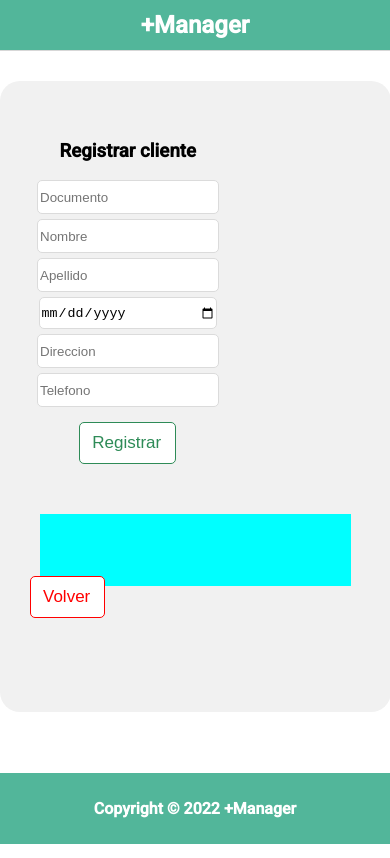
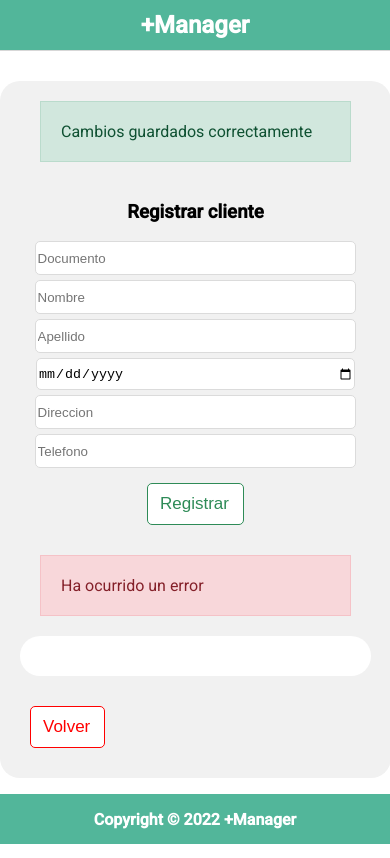
Before and after one commit to Alexis-P252/PreLab, an Angular app: page /clients in a window 390 px wide. Built offline with nearby package versions, Linux system fonts and the light colour scheme.

Commit message:
Fix styles in clients view and delete client function

```diff
--- a/src/app/card/card.component.css
+++ b/src/app/card/card.component.css
@@ -2,6 +2,7 @@
 
 .card {
     display: flex;
+    flex-direction: column;
     align-items: center;
     justify-content: center;
     box-shadow: 0 4px 8px 0 rgba(0, 0, 0, 0.2);
@@ -12,5 +13,16 @@
     cursor: pointer;
     border-radius: 15px;
     color:white;
-     font-family: 'Poppins', sans-serif;
-    }
+    font-family: 'Poppins', sans-serif;
+    transition: all 0.1s;
+}
+
+.icon {
+    width: fit-content;
+    height: fit-content;
+    font-size: 100px;
+}
+
+.card:hover {
+    background-color: #4d91c5;
+}
--- a/src/app/card/card.component.html
+++ b/src/app/card/card.component.html
@@ -1,6 +1,6 @@
 <div class="card">
+    <mat-icon *ngIf="title == 'Clientes'" class="icon">account_circle</mat-icon>
+    <mat-icon *ngIf="title == 'Productos'" class="icon">category</mat-icon>
+    <mat-icon *ngIf="title == 'Ventas'" class="icon">shopping_cart</mat-icon>
     <h3>{{title}}</h3>
-    <mat-icon *ngIf="title == 'Clientes'">account_circle</mat-icon>
-    <mat-icon *ngIf="title == 'Productos'">category</mat-icon>
-    <mat-icon *ngIf="title == 'Ventas'">shopping_cart</mat-icon>
 </div>
--- a/src/app/client-crud/client-crud.component.css
+++ b/src/app/client-crud/client-crud.component.css
@@ -2,11 +2,11 @@
     display: flex;
     flex-direction: column;
     width: 90%;
-    height: 70%;
     background: rgb(241, 241, 241);
     margin-right: auto;
     margin-left: auto;
     margin-top: 30px;
+    margin-bottom: 30px;
     border-radius: 20px;
     padding: 20px;
 }
@@ -14,10 +14,29 @@
 .list {
     display: flex;
     flex-direction: column;
-    background-color: aqua;
+    background: white;
     margin: 20px;
     width: 100%;
     height: 100%;
+    border-radius: 20px;
+}
+
+li {
+    border-bottom: 1px solid rgb(228, 228, 228);
+    margin: 0px 20px 5px 20px;
+    list-style-type: none;
+    cursor: pointer;
+}
+
+ul {
+    margin: 0;
+    padding: 20px;
+}
+
+.button-container {
+    display: flex;
+    align-items: center;
+    justify-content: center;
 }
 
 .create-edit{
@@ -32,6 +51,23 @@
     margin: 20px;
 }
 
+.spacer {
+    height: 50px;
+    width: 100%;
+}
+
 #editOrDelete {
     display: none;
 }
+
+@media screen and (max-width: 600px) {
+    .create-edit{
+        flex-direction: column;
+        align-items: center;
+        justify-content: center;
+    }
+
+    .modifications{
+        width: 90%;
+    }
+    }
--- a/src/app/client-crud/client-crud.component.html
+++ b/src/app/client-crud/client-crud.component.html
@@ -1,4 +1,7 @@
 <div class="container" ng-Init="listClients()">
+  <div class="success-alert">
+    Cambios guardados correctamente
+  </div>
   <div class="create-edit">
     <div class="modifications">
       <h3>Registrar cliente</h3>
@@ -68,12 +71,17 @@
       name="telefono"
       [(ngModel)]="currentClient.telefono"
     />
-    <button class="btn-green" (click)="onEditClient()">Editar</button>
-    <button class="btn-red" (click)="onDeleteClient()">Eliminar</button>
-    <button class="btn-red" (click)="hideEditOrDelete()">Ocultar</button>
+    <div class="button-container">
+      <button class="btn-green" (click)="onEditClient()">Editar</button>
+      <button class="btn-red" (click)="deleteClient()">Eliminar</button>
+      <button class="btn-grey" (click)="hideEditOrDelete()">Ocultar</button>
+    </div>
 
     </div>
 
+  </div>
+  <div class="error-alert">
+    Ha ocurrido un error
   </div>
   <div class="create-edit">
     <div class="list" >
@@ -90,3 +98,4 @@
 
   <button routerLink="" class="btn-red">Volver</button>
 </div>
+<div class="spacer"></div>
--- a/src/app/client-crud/client-crud.component.ts
+++ b/src/app/client-crud/client-crud.component.ts
@@ -46,12 +46,34 @@ export class ClientCrudComponent implements OnInit {
       direccion: "",
       telefono: "",
     }
+
+    //RECARGAR LISTA DE CLIENTES
+    this.listClients();
   }
 
-  onDeleteClient = () => {
+  //ELIMINAR CLIENTE
+  deleteClient(){
+    // OBTENGO EL ARREGLO DE CLIENTES DEL LOCAL STORAGE
+    this.clientes = JSON.parse(localStorage.getItem("clientes") || "[]");
 
+    //BUSCO EL CLIENTE A ELIMINAR
+    let index = this.clientes.findIndex(client => client.id == this.currentClient.id);
+
+    //ELIMINO EL CLIENTE
+    this.clientes[index].borrado = true;
+
+    //GUARDO EL ARREGLO DE CLIENTES EN EL LOCAL STORAGE
+    localStorage.setItem("clientes", JSON.stringify(this.clientes));
+
+    //RECARGO LA LISTA DE CLIENTES
+    this.listClients();
+
+    //ESCONDO EL FORMULARIO DE EDICION O BORRADO
+    this.hideEditOrDelete();
   }
 
+
+  //EDITAR CLIENTE
   onEditClient = () => {
     let obj: Cliente = this.clientes.find(o => o.id === this.currentClient.id)!;
     obj.documento = this.currentClient.documento;
@@ -66,6 +88,8 @@ export class ClientCrudComponent implements OnInit {
 
   }
 
+
+  //SELECCIONAR CLIENTE
   selectClient(client: Cliente){
 
     // HAGO UNA COPIA DEL CLIENTE SELECCIONADO EN LA LISTA
@@ -75,15 +99,17 @@ export class ClientCrudComponent implements OnInit {
 
   }
 
+  //LISTAR CLIENTES
   listClients(){
     // OBTENGO EL ARREGLO DE CLIENTES DEL LOCAL STORAGE
     this.clientes = JSON.parse(localStorage.getItem("clientes") || "[]");
+    this.clientes = this.clientes.filter(client => client.borrado == false);
   }
 
+  //ESCONDER FORMULARIO DE EDICION O BORRADO
   hideEditOrDelete(){
     document.getElementById("editOrDelete")!.style.display = "none";
   }
-
 
 
   constructor() { }
--- a/src/app/cliente.ts
+++ b/src/app/cliente.ts
@@ -6,6 +6,7 @@ export class Cliente {
     fecha_nac: Date;
     direccion: string;
     telefono: string;
+    borrado: boolean;
 
 
     constructor(documento: string, nombre: string, apellido: string, fecha_nac: Date, direccion: string, telefono: string, id: Number) {
@@ -16,6 +17,7 @@ export class Cliente {
         this.fecha_nac = fecha_nac;
         this.direccion = direccion;
         this.telefono = telefono;
+        this.borrado = false;
     }
 
 
--- a/src/app/footer/footer.component.css
+++ b/src/app/footer/footer.component.css
@@ -8,6 +8,10 @@
 footer{
     background-color: #52B69A;
     position: fixed;
+    display: flex;
+    align-items: center;
+    justify-content: center;
     bottom: 0;
     width: 100%;
+    height: 50px;
 }
--- a/src/app/navbar/navbar.component.css
+++ b/src/app/navbar/navbar.component.css
@@ -11,3 +11,12 @@
     width: 100%;
     z-index: 999;
 }
+
+h1 {
+    cursor: pointer;
+}
+
+a{
+    color: white;
+    text-decoration: none;
+}
--- a/src/app/navbar/navbar.component.html
+++ b/src/app/navbar/navbar.component.html
@@ -1,5 +1,5 @@
 <nav class="navbar">
-    <h1> +Manager</h1>
-
-
+    <a routerLink="/">
+        <h1> +Manager</h1>
+    </a>
 </nav>
--- a/src/styles.css
+++ b/src/styles.css
@@ -34,6 +34,17 @@ button {
   border: 1px solid seagreen;
 }
 
+.btn-grey {
+  border: 1px solid rgb(46, 46, 46);
+  color: rgb(46, 46, 46);
+}
+
+.btn-grey:hover {
+  background-color: rgb(46, 46, 46);;
+  color: white;
+  border: 1px solid rgb(46, 46, 46);;
+}
+
 /* FUENTES */
 
 @import url("https://fonts.googleapis.com/css2?family=Noto+Sans&family=Poppins:ital,wght@0,100;0,200;0,300;0,400;0,500;0,600;0,700;0,800;0,900;1,100;1,200;1,300;1,400;1,500;1,600;1,700;1,800;1,900&display=swap");
@@ -65,3 +76,21 @@ input:focus{
     border: 1px solid #52B69A;
     outline: none;
 }
+
+/*ALERTAS*/
+
+.success-alert{
+  margin: 0px 20px;
+  padding: 20px;
+  color: #0f5132;
+  background-color: #d1e7dd;
+  border: 1px solid #badbcc;
+}
+
+.error-alert{
+  margin: 0px 20px;
+  padding: 20px;
+  color: #842029;
+  background-color: #f8d7da;
+  border: 1px solid #f5c2c7;
+}
```
